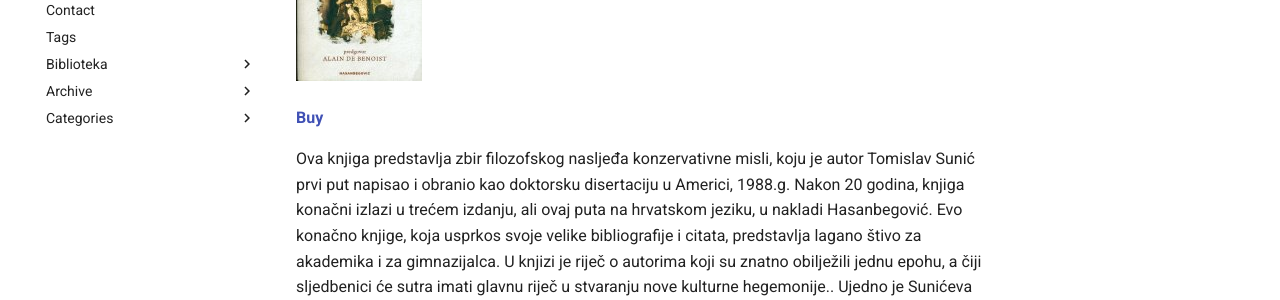
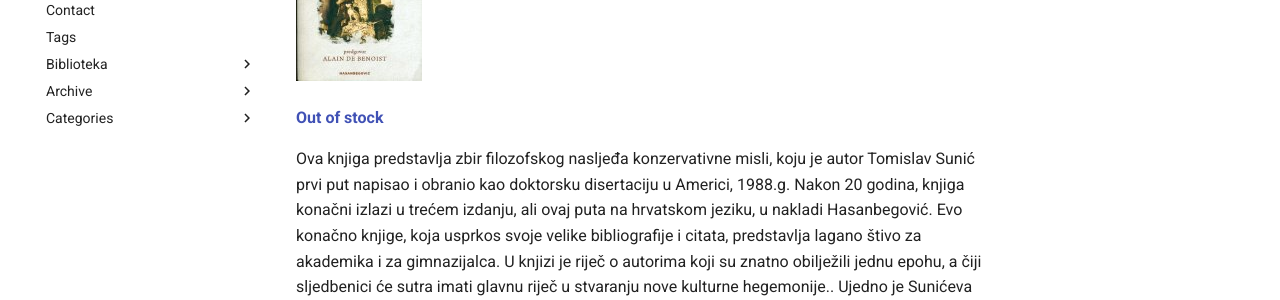
Before and after one commit to tomsunic/www, an MkDocs documentation site: the page built from docs/books.md, in a window 1280 px wide and 900 px high, scrolled down 4669 px. Shown: the part 152-452 px from the top of the window. Built offline with MkDocs 1.6.1 and Material for MkDocs 9.7.7, drawn with Linux system fonts in a browser that asks for light colours.

Commit message:
update books again

```diff
--- a/docs/books.md
+++ b/docs/books.md
@@ -53,7 +53,7 @@
 
 ![Europska nova desnica](assets/images/m_100049790.jpg)
 
-**[Buy](https://www.superknjizara.hr/?page=knjiga&id_knjiga=100049790)**
+**[Out of stock](https://www.superknjizara.hr/?page=knjiga&id_knjiga=100049790)**
 
 Ova knjiga predstavlja zbir filozofskog nasljeđa konzervativne misli, koju je autor Tomislav Sunić prvi put napisao i obranio kao doktorsku disertaciju u Americi, 1988.g. Nakon 20 godina, knjiga konačni izlazi u trećem izdanju, ali ovaj puta na hrvatskom jeziku, u nakladi Hasanbegović. Evo konačno knjige, koja usprkos svoje velike bibliografije i citata, predstavlja lagano štivo za akademika i za gimnazijalca. U knjizi je riječ o autorima koji su znatno obilježili jednu epohu, a čiji sljedbenici će sutra imati glavnu riječ u stvaranju nove kulturne hegemonije.. Ujedno je Sunićeva knjiga idealno štivo za nacional-revolucionare, nacional-anarhiste i nacional-konzervativce - u svom postmodernom, arheofuturističkom izdanju, a koji odbacuju sve zastarjele nacionalizme i isključivosti. U dobi liberalno-komunističkog rasapa neka se Europljani vrate svojim pravim korijenima!
 
@@ -73,7 +73,7 @@
 
 [![La Croatie](assets/images/la-croatie-300x300.png)](assets/images/la-croatie.png)
 
-[Buy](http://www.ladiffusiondulore.fr/home/792-la-croatie-un-pays-par-defaut-.html)
+[Buy](https://www.amazon.fr/Croatie-pays-par-d%C3%A9faut/dp/0955513294)
 
 Tomislav Sunic décrit le phénomène de la « soudaineté » et des aléas dans la notion du politique chez les peuples dépourvus d’États stables. En s’appuyant sur de nombreux ouvrages d’écrivains allemands, français, croates et américains, il s’intéresse plus particulièrement au cas de la Croatie avant d’élargir sa réflexion et de passer en revue les « fausses identités » qui interviennent dans la construction des nationalismes européens. Ce livre incontournable présente les identités nationales par « défaut » ou par « procuration ».
 
```
